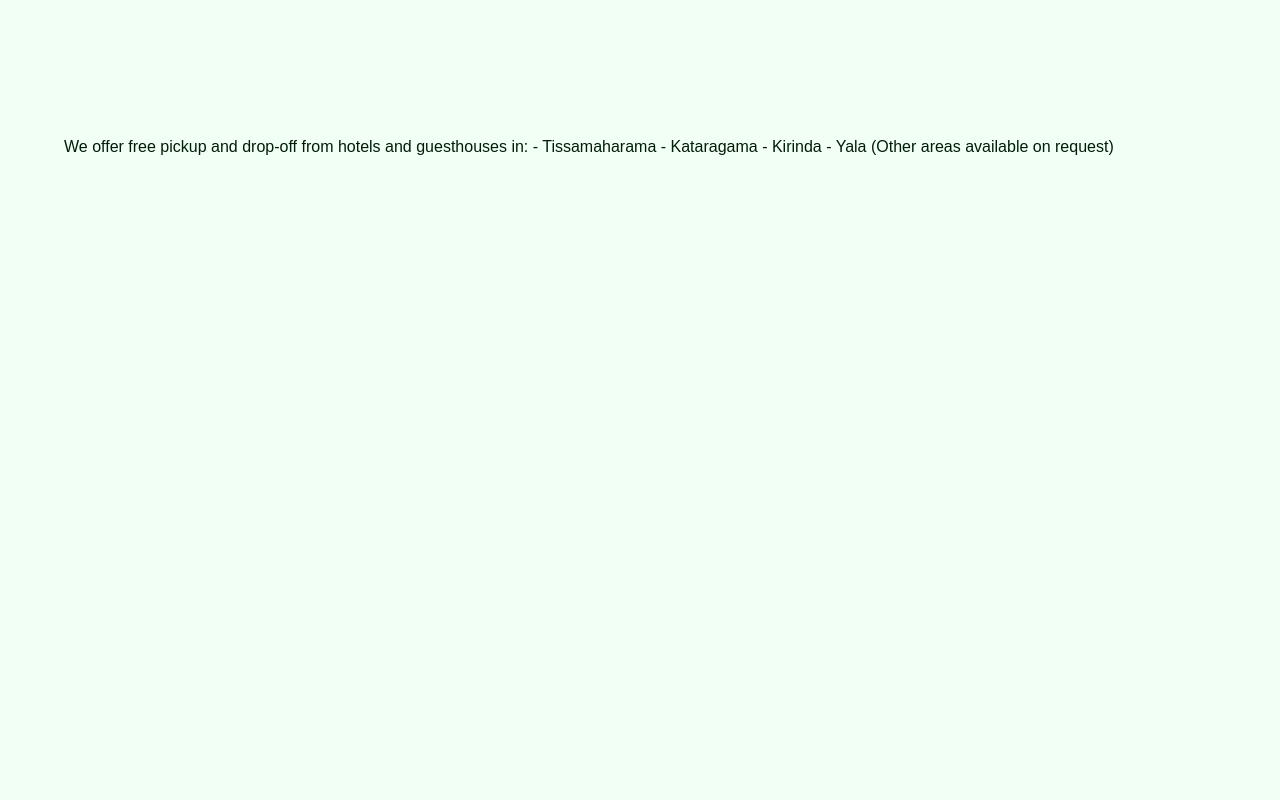
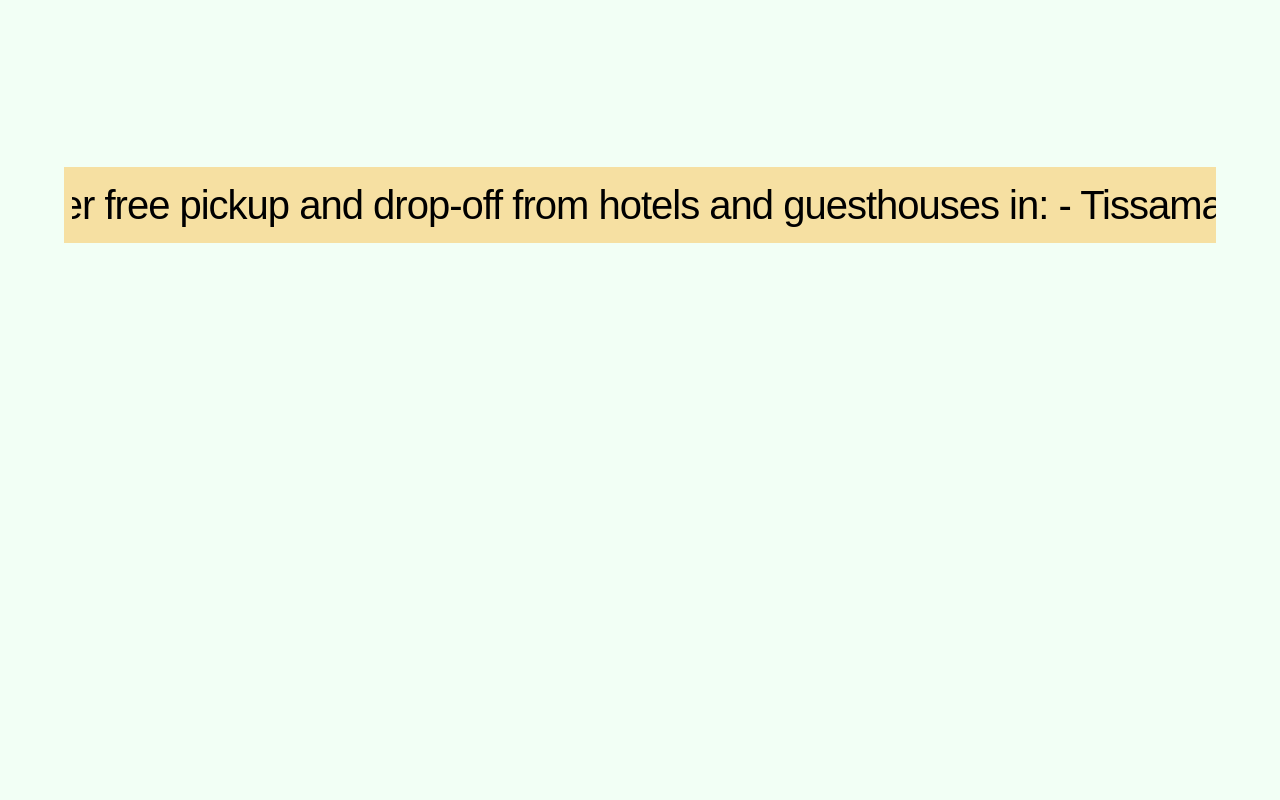
Before and after one commit to ocevialab/NimalSafary, a Next.js app: page / in a window 1280 px wide. Shown: the part 5480-6280 px from the top of the page. Built offline with nearby package versions, Linux system fonts and the light colour scheme; a web font is replaced by a local one.

Commit message:
Enhance Footer and WhyChooseUs components with improved styling and added ParallaxText for better visual appeal and user engagement

```diff
--- a/app/Components/Footer.tsx
+++ b/app/Components/Footer.tsx
@@ -80,7 +80,7 @@ const Footer = () => {
         NIMAL SAFARI
       </h1> */}
       </footer>
-      <div className="w-full bg-[#D9FFE2]">
+      <div className="w-full bg-[#D9FFE2]  text-accent font-bold">
         <ParallaxText baseVelocity={-0.8} fontSize="text-[200px]">
           NIMAL SAFARI -
         </ParallaxText>
--- a/app/Components/ParallaxText.tsx
+++ b/app/Components/ParallaxText.tsx
@@ -90,7 +90,7 @@ const ParallaxText: React.FC<ParallaxProps> = ({
       ref={containerRef}
     >
       <motion.div
-        className={`flex ${fontSize} font-bold font-AlbertSans_Regular text-accent tracking-tight`}
+        className={`flex ${fontSize}  font-AlbertSans_Regular tracking-tight`}
         style={{ x, display: "inline-block" }}
         ref={textRef}
       >
--- a/app/Components/WhyChooseUs.tsx
+++ b/app/Components/WhyChooseUs.tsx
@@ -5,6 +5,7 @@ import { ScrollTrigger } from "gsap/ScrollTrigger";
 import { ChevronDown, ChevronUp } from "lucide-react";
 
 import Image from "next/image";
+import ParallaxText from "./ParallaxText";
 
 // Register ScrollTrigger plugin
 gsap.registerPlugin(ScrollTrigger);
@@ -317,11 +318,18 @@ const WhyChooseUs: React.FC = () => {
           ))}
         </div>
       </div>
-      <p className="mt-4">
+      {/* <p className="mt-4">
         We offer free pickup and drop-off from hotels and guesthouses in: -
         Tissamaharama - Kataragama - Kirinda - Yala (Other areas available on
         request)
-      </p>
+      </p> */}
+      <div className="text-black p-2 bg-accent/40 mt-12 overflow-hidden font-normal">
+        <ParallaxText baseVelocity={-0.6} fontSize="text-[40px]">
+          | We offer free pickup and drop-off from hotels and guesthouses in: -
+          Tissamaharama - Kataragama - Kirinda - Yala (Other areas available on
+          request) |
+        </ParallaxText>
+      </div>
     </section>
   );
 };
```
